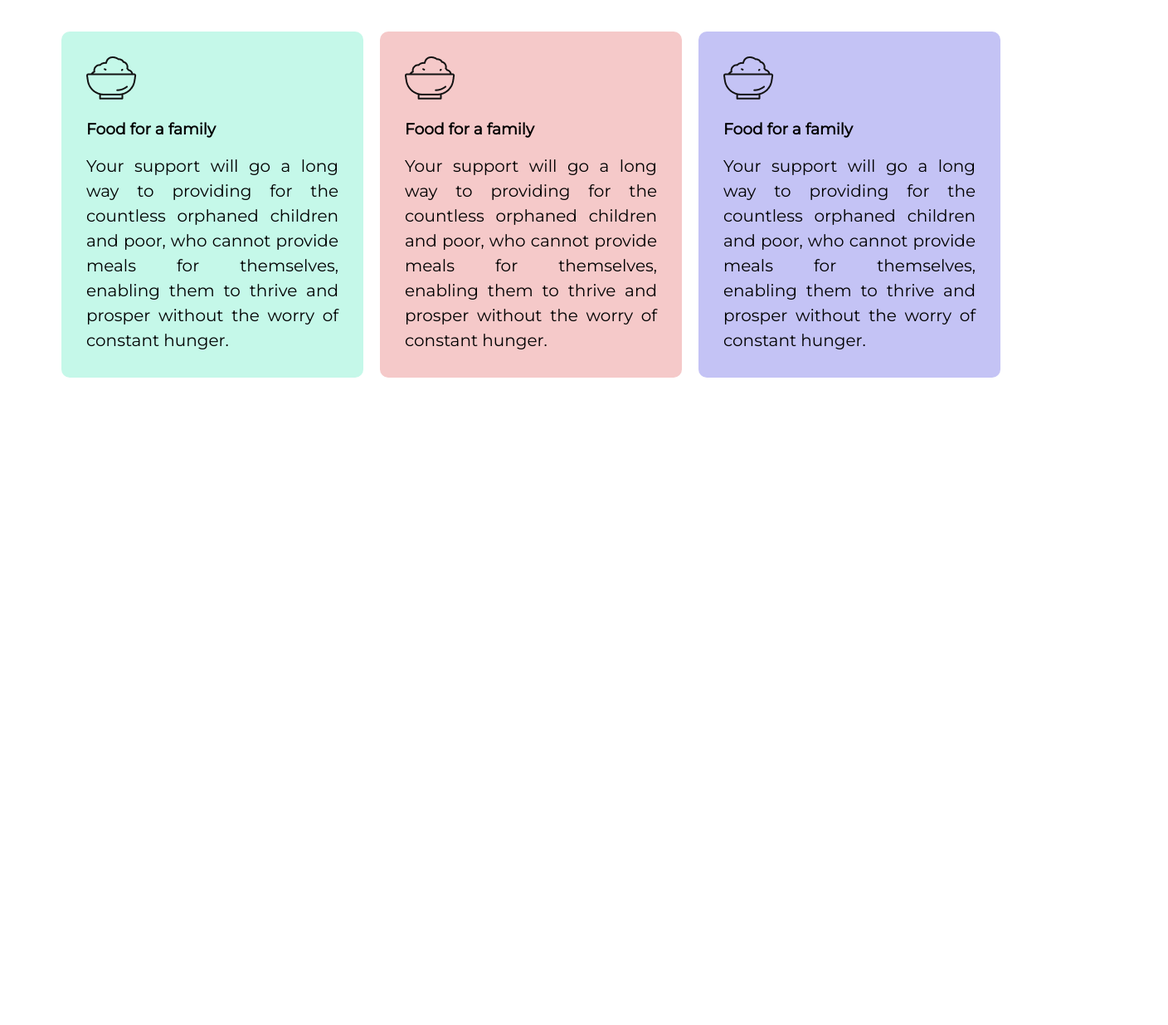
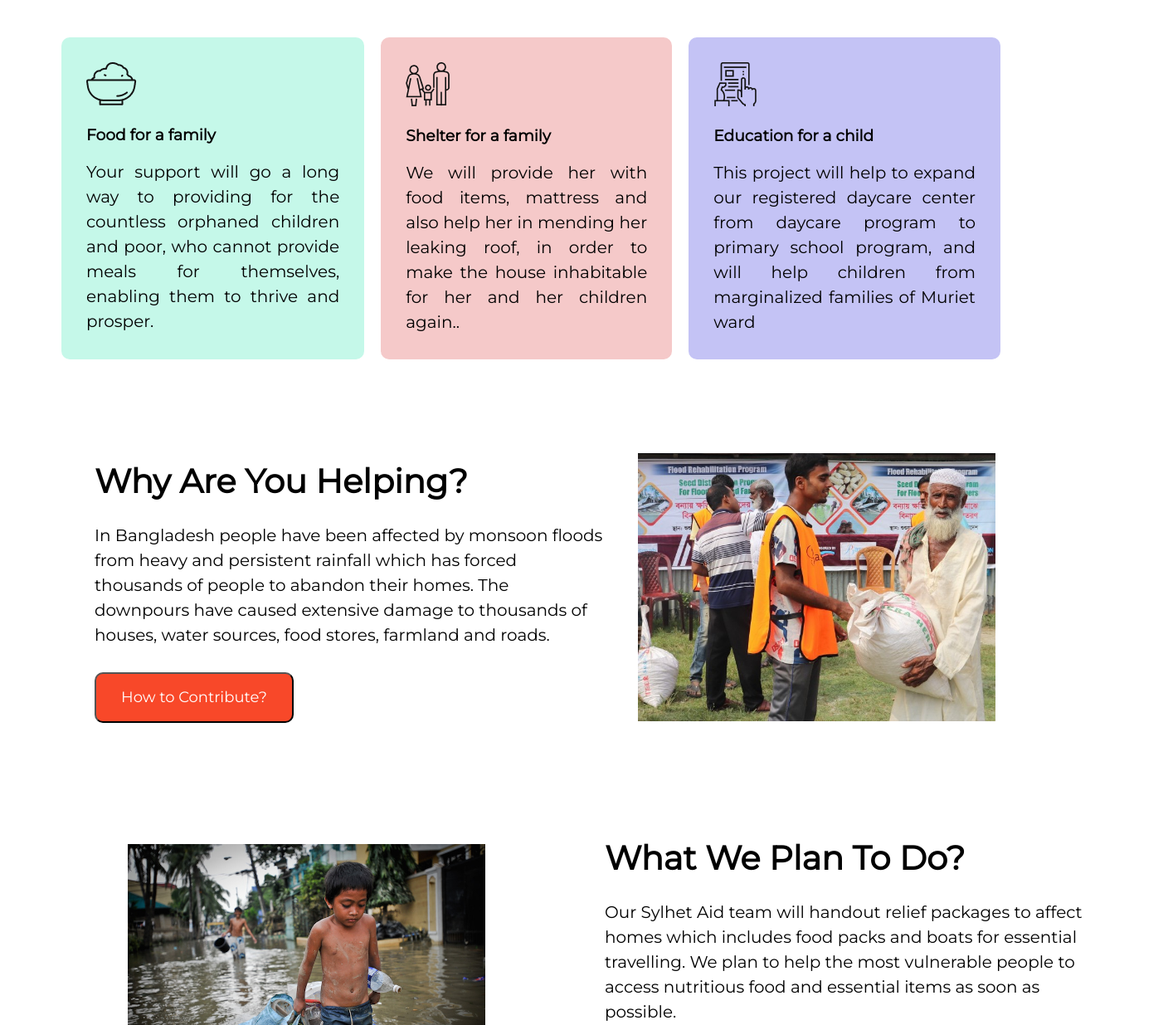
Before and after one commit to Rezaee-Rabbi/assaingment-1, a plain HTML site: page index.html in a window 1280 px wide. Shown: the part 1565-2800 px from the top of the page at 83% size, 1408 px wide, since content can reach past the window. Before the commit the page ends 2069 px from the top, so only its background shows below. Drawn offline with Linux system fonts and the light colour scheme.

Commit message:
hel container added

```diff
--- a/css/style.css
+++ b/css/style.css
@@ -55,8 +55,8 @@ p {
 
 .btn {
     padding: 15px 30px;
-    font-size: 20px;
-    margin-top: 20px;
+    font-size: 18px;
+    margin-top: 30px;
     border-radius: 10px;
     background-color: rgb(248, 72, 41);
     color: white;
@@ -158,3 +158,29 @@ hr {
 .three {
     background-color: #c4c3f5;
 }
+
+.help-container {
+    width: 100%;
+    padding: 5%;
+}
+
+.help-area {
+    display: flex;
+    justify-content: space-evenly;
+    align-items: center;
+    padding-left: 50px;
+
+}
+
+.help-description p {
+    margin-top: 20px;
+}
+
+.half {
+    width: 50%;
+}
+
+.help-img img {
+    width: 70%;
+    margin-left: 40px;
+}
--- a/index.html
+++ b/index.html
@@ -64,22 +64,47 @@
                 <img src="./icons/food.png" alt="">
                 <h3>Food for a family</h3>
                 <p>Your support will go a long way to providing for the countless orphaned children and poor, who cannot
-                    provide meals for themselves, enabling them to thrive and prosper without the worry of constant
-                    hunger.</p>
+                    provide meals for themselves, enabling them to thrive and prosper.</p>
             </div>
             <div class="donate-box-content two">
-                <img src="./icons/food.png" alt="">
-                <h3>Food for a family</h3>
-                <p>Your support will go a long way to providing for the countless orphaned children and poor, who cannot
-                    provide meals for themselves, enabling them to thrive and prosper without the worry of constant
-                    hunger.</p>
+                <img src="./icons/shelter.png" alt="">
+                <h3>Shelter for a family</h3>
+                <p>We will provide her with food items, mattress and also help her in mending her leaking roof, in order
+                    to make the house inhabitable for her and her children again..</p>
             </div>
             <div class="donate-box-content three">
-                <img src="./icons/food.png" alt="">
-                <h3>Food for a family</h3>
-                <p>Your support will go a long way to providing for the countless orphaned children and poor, who cannot
-                    provide meals for themselves, enabling them to thrive and prosper without the worry of constant
-                    hunger.</p>
+                <img src="./icons/Frame-1.png" alt="">
+                <h3>Education for a child</h3>
+                <p>This project will help to expand our registered daycare center from daycare program to primary school
+                    program, and will help children from marginalized families of Muriet ward</p>
+            </div>
+        </div>
+    </section>
+    <section class="help-container">
+        <div class="help-area">
+            <div class="help-description half">
+                <h1>Why Are You Helping?</h1>
+                <p>In Bangladesh people have been affected by monsoon floods from heavy and persistent rainfall which
+                    has forced thousands of people to abandon their homes. The downpours have caused extensive damage to
+                    thousands of houses, water sources, food stores, farmland and roads.</p>
+                <button class="btn">How to Contribute?</button>
+            </div>
+            <div class="help-img half">
+                <img src="./images/donation10.jpg" alt="">
+            </div>
+        </div>
+    </section>
+    <section class="help-container">
+        <div class="help-area">
+            <div class="help-img half">
+                <img src="./images/donation9.jpg" alt="">
+            </div>
+            <div class="help-description half">
+                <h1>What We Plan To Do?</h1>
+                <p>Our Sylhet Aid team will handout relief packages to affect homes which includes food packs and boats
+                    for essential travelling. We plan to help the most vulnerable people to access nutritious food and
+                    essential items as soon as possible.</p>
+                <button class="btn">How to Contribute?</button>
             </div>
         </div>
     </section>
```
